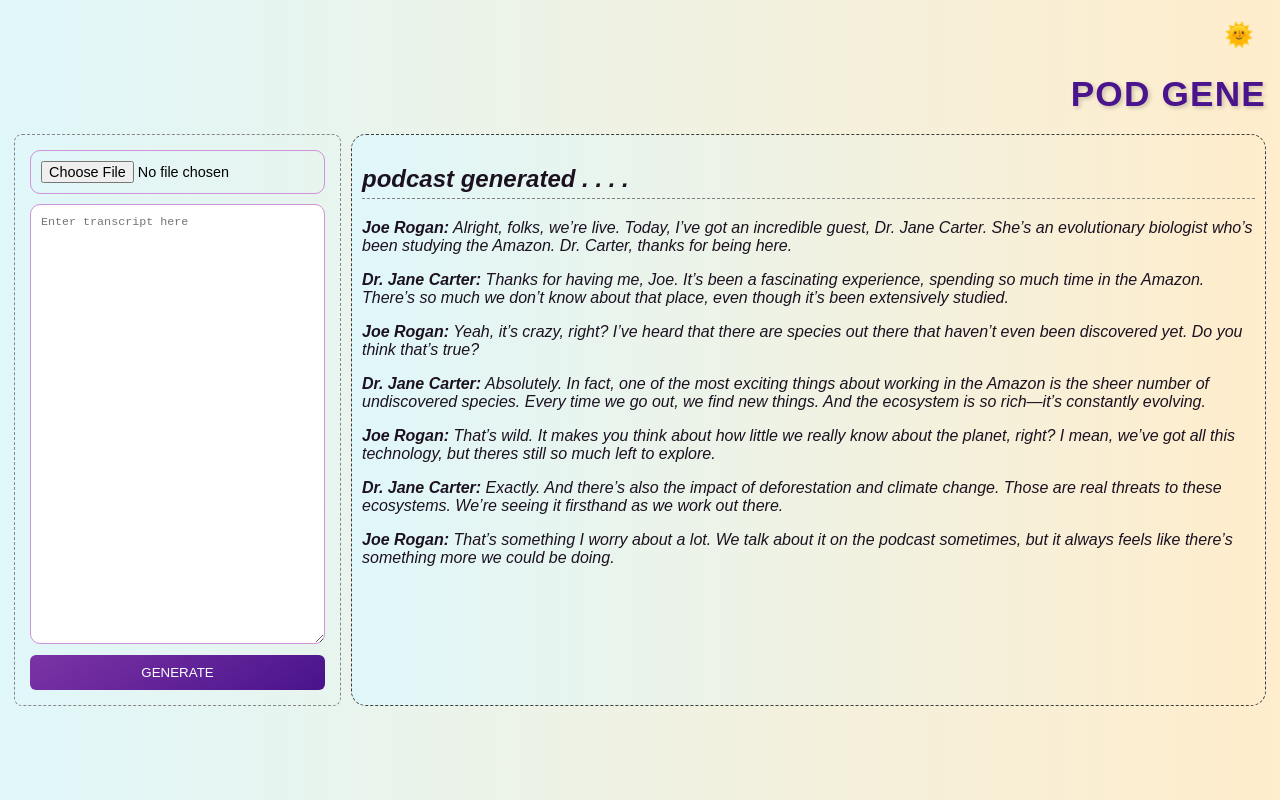
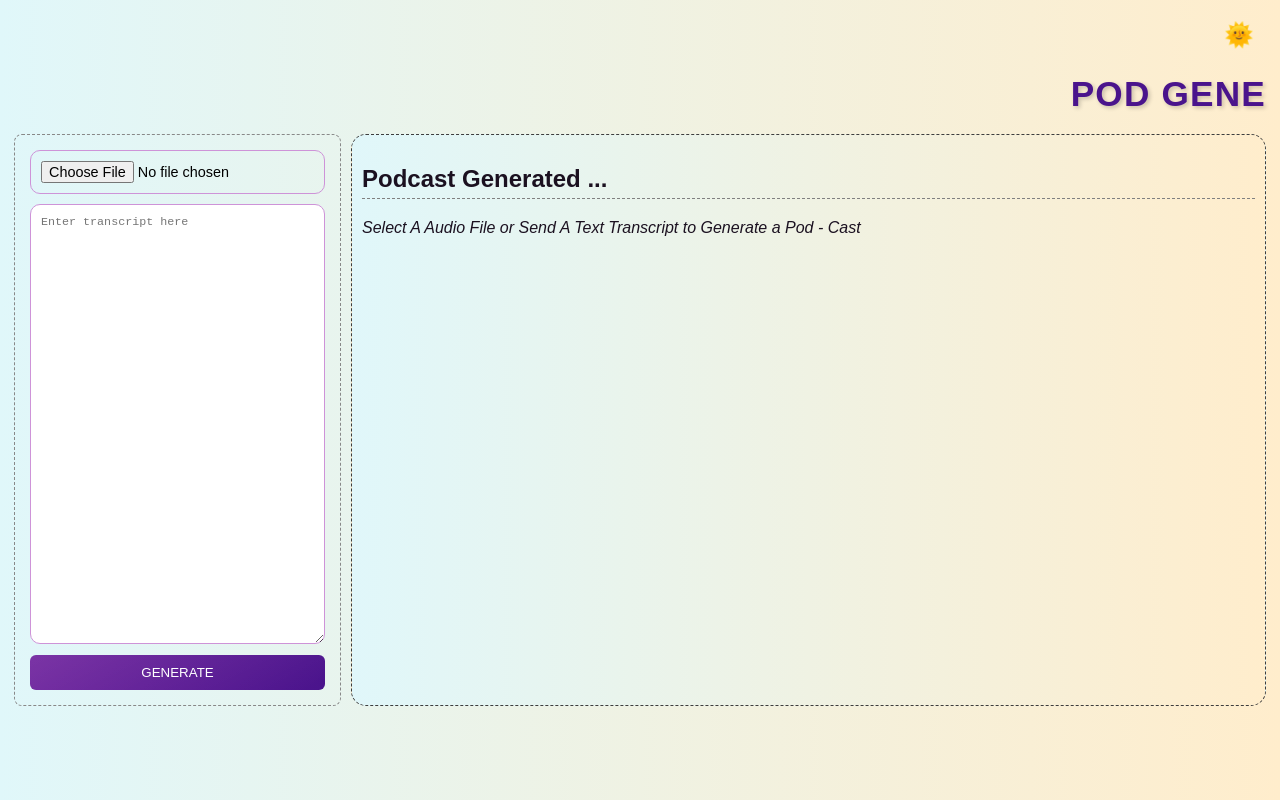
Before and after one commit to toplouie1/Podcast-generator, a React (Vite) app in the folder client/: page / in a window 1280 px wide. Built offline with nearby package versions, Linux system fonts and the light colour scheme.

Commit message:
showin the generated content to Generated podcast preview

```diff
--- a/client/src/components/GeneratedPodcastPreview.jsx
+++ b/client/src/components/GeneratedPodcastPreview.jsx
@@ -1,48 +1,29 @@
 import "../css/GeneratedPodcastPreview.css";
 
-export default function GeneratedPodcastPreview() {
+export default function GeneratedPodcastPreview({ generatedContent }) {
 	return (
 		<div className="right-section">
 			<div className="generated-content">
-				<h2>podcast generated . . . . </h2>
-				<p>
-					<strong>Joe Rogan:</strong> Alright, folks, we’re live. Today, I’ve
-					got an incredible guest, Dr. Jane Carter. She’s an evolutionary
-					biologist who’s been studying the Amazon. Dr. Carter, thanks for being
-					here.
-				</p>
-				<p>
-					<strong>Dr. Jane Carter:</strong> Thanks for having me, Joe. It’s been
-					a fascinating experience, spending so much time in the Amazon. There’s
-					so much we don’t know about that place, even though it’s been
-					extensively studied.
-				</p>
-				<p>
-					<strong>Joe Rogan:</strong> Yeah, it’s crazy, right? I’ve heard that
-					there are species out there that haven’t even been discovered yet. Do
-					you think that’s true?
-				</p>
-				<p>
-					<strong>Dr. Jane Carter:</strong> Absolutely. In fact, one of the most
-					exciting things about working in the Amazon is the sheer number of
-					undiscovered species. Every time we go out, we find new things. And
-					the ecosystem is so rich—it’s constantly evolving.
-				</p>
-				<p>
-					<strong>Joe Rogan:</strong> That’s wild. It makes you think about how
-					little we really know about the planet, right? I mean, we’ve got all
-					this technology, but theres still so much left to explore.
-				</p>
-				<p>
-					<strong>Dr. Jane Carter:</strong> Exactly. And there’s also the impact
-					of deforestation and climate change. Those are real threats to these
-					ecosystems. We’re seeing it firsthand as we work out there.
-				</p>
-				<p>
-					<strong>Joe Rogan:</strong> That’s something I worry about a lot. We
-					talk about it on the podcast sometimes, but it always feels like
-					there’s something more we could be doing.
-				</p>
+				<h2>Podcast Generated ... </h2>
+				<div className="transcript-container">
+					{generatedContent.map((entry, index) => {
+						if (!entry.speaker || !entry.text) return null;
+
+						return (
+							<div key={index} className="transcript-entry">
+								<div className="speaker-label">{entry.speaker}</div>
+								<div className="speaker-text">{entry.text}</div>
+							</div>
+						);
+					})}
+				</div>
+
+				{!generatedContent.length && (
+					<p>
+						Select A Audio File or Send A Text Transcript to Generate a Pod -
+						Cast{" "}
+					</p>
+				)}
 			</div>
 		</div>
 	);
--- a/client/src/components/PodcastGenerator.jsx
+++ b/client/src/components/PodcastGenerator.jsx
@@ -1,14 +1,16 @@
 import "../css/PodcastGenerator.css";
 import TranscriptAndAudioForm from "../components/TranscriptAndAudioForm";
 import GeneratedPodcastPreview from "../components/GeneratedPodcastPreview";
+import { useState } from "react";
 
 export default function PodcastGenerator() {
+	const [generatedContent, setGeneratedContent] = useState([]);
 	return (
 		<div className="podcast-generator">
 			<h1 className="app-title">Pod Gene</h1>
 			<div className="content-wrapper">
-				<TranscriptAndAudioForm />
-				<GeneratedPodcastPreview />
+				<TranscriptAndAudioForm setGeneratedContent={setGeneratedContent} />
+				<GeneratedPodcastPreview generatedContent={generatedContent} />
 			</div>
 		</div>
 	);
--- a/client/src/components/TranscriptAndAudioForm.jsx
+++ b/client/src/components/TranscriptAndAudioForm.jsx
@@ -2,7 +2,7 @@ import axios from "axios";
 import { useState } from "react";
 import "../css/TranscriptAndAudioForm.css";
 
-export default function TranscriptAndAudioForm() {
+export default function TranscriptAndAudioForm({ setGeneratedContent }) {
 	const [file, setFile] = useState(null);
 	const [uploadStatus, setUploadStatus] = useState("");
 
@@ -29,10 +29,9 @@ export default function TranscriptAndAudioForm() {
 					},
 				}
 			);
+			setGeneratedContent(response.data.generatedContent);
 
-			setUploadStatus(
-				`File uploaded successfully: ${response.data.originalname}`
-			);
+			setUploadStatus(`File uploaded successfully: ${response.data.message}`);
 		} catch (error) {
 			setUploadStatus(
 				`Error: ${error.response ? error.response.data : error.message}`
--- a/client/src/css/GeneratedPodcastPreview.css
+++ b/client/src/css/GeneratedPodcastPreview.css
@@ -5,12 +5,33 @@
 	gap: 10px;
 }
 
+.transcript-container {
+	font-family: Arial, sans-serif;
+	line-height: 1.4;
+}
+
+.transcript-entry {
+	display: flex;
+	margin-bottom: 11px;
+}
+
+.speaker-label {
+	font-weight: bold;
+	min-width: 100px;
+	margin-right: 20px;
+	color: rgb(98 121 158);
+}
+
+.speaker-text {
+	flex-grow: 1;
+	margin-top: 5px;
+}
+
 .generated-content {
 	background: linear-gradient(to right, #e0f7fa, #ffedcc);
 	padding: 10px;
 	border: 1px dashed #3d3d3d;
 	border-radius: 15px;
-	max-height: 1000px;
 	min-height: 550px;
 	align-items: center;
 	color: #1b1120;
@@ -19,6 +40,8 @@
 .generated-content h2 {
 	border-bottom: 1px dashed grey;
 	padding-bottom: 5px;
+	font-family: Arial, sans-serif;
+	font-style: normal;
 }
 body.dark .generated-content {
 	background: #424242;
```
Also changed, not shown: 1 other file (tests, documents, lock files or other folders).
